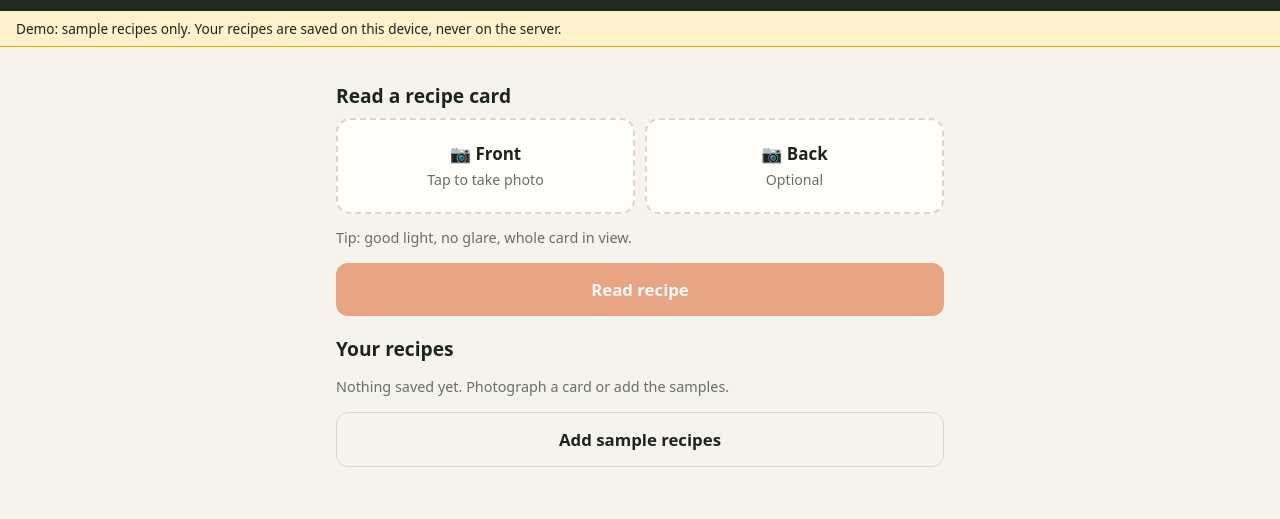
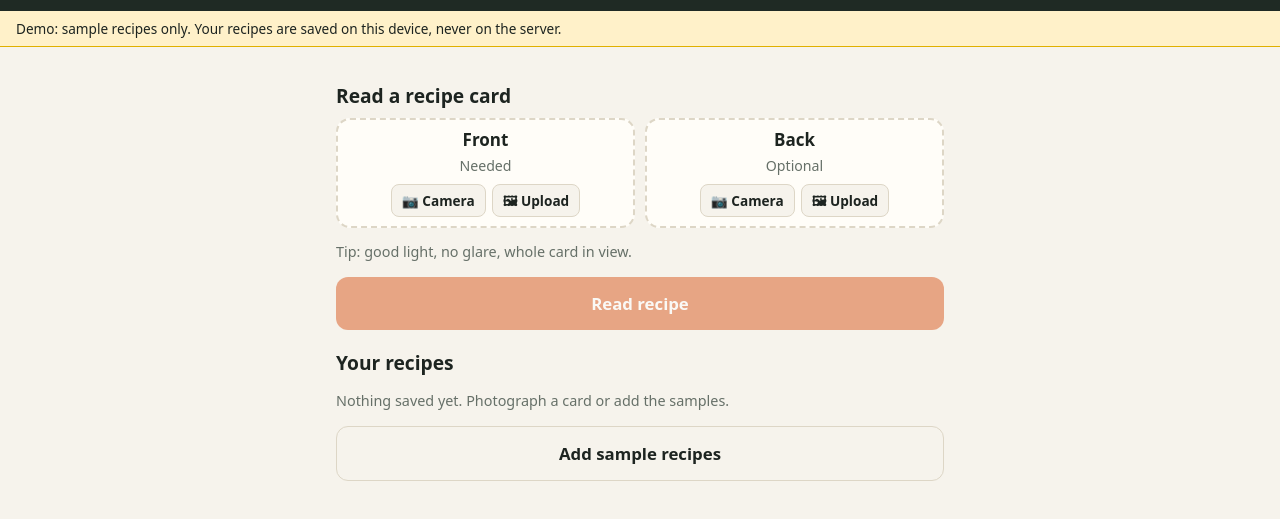
Before and after one commit to Insightio-Prog/recipe-scaler, a plain HTML site: page app/static/index.html in a window 1280 px wide. Shown: the part 43-562 px from the top of the page. Drawn offline with Linux system fonts and the light colour scheme.

Commit message:
Update photo selection UI and functionality

```diff
--- a/app/static/index.html
+++ b/app/static/index.html
@@ -32,11 +32,13 @@ button,select,input,textarea{font:inherit;color:inherit}
 .btn.ghost{background:transparent;color:var(--ink);border:1.5px solid var(--line)}
 .btn:disabled{opacity:.5}
 .row{display:flex;gap:10px}.row>*{flex:1}
-.pick{display:flex;flex-direction:column;align-items:center;justify-content:center;gap:4px;min-height:96px;text-align:center;
-  border:2px dashed var(--line);border-radius:14px;background:var(--card);cursor:pointer;padding:8px;font-weight:600}
+.pick{display:flex;flex-direction:column;align-items:center;justify-content:center;gap:4px;min-height:110px;text-align:center;
+  border:2px dashed var(--line);border-radius:14px;background:var(--card);padding:8px;font-weight:600}
 .pick small{font-weight:400;color:var(--muted)}
 .pick.has{border-style:solid;border-color:var(--ok)}
 .pick input{display:none}
+.pick .acts{display:flex;gap:6px;margin-top:4px}
+.pick .acts button{border:1.5px solid var(--line);background:var(--bg);border-radius:8px;padding:6px 10px;font-size:.85rem;font-weight:600}
 .pick img{max-height:70px;max-width:100%;border-radius:6px}
 input[type=text],input[type=number],select,textarea{width:100%;background:var(--bg);border:1.5px solid var(--line);border-radius:10px;padding:11px 12px;min-width:0}
 textarea{min-height:110px}
@@ -77,11 +79,13 @@ ol.method{padding-left:22px}ol.method li{margin-bottom:6px}
 <section id="home" class="screen on">
   <h2>Read a recipe card</h2>
   <div class="row">
-    <label class="pick" id="pickFront"><span>📷 Front</span><small>Tap to take photo</small>
-      <input type="file" accept="image/*" capture="environment" id="fFront"></label>
-    <label class="pick" id="pickBack"><span>📷 Back</span><small>Optional</small>
-      <input type="file" accept="image/*" capture="environment" id="fBack"></label>
+    <div class="pick" id="pickFront"></div>
+    <div class="pick" id="pickBack"></div>
   </div>
+  <input type="file" accept="image/*" capture="environment" id="camFront" hidden>
+  <input type="file" accept="image/*" id="fileFront" hidden>
+  <input type="file" accept="image/*" capture="environment" id="camBack" hidden>
+  <input type="file" accept="image/*" id="fileBack" hidden>
   <p class="muted">Tip: good light, no glare, whole card in view.</p>
   <button class="btn" id="readBtn" disabled>Read recipe</button>
   <div class="err" id="readErr"></div>
@@ -198,18 +202,26 @@ $("homeBtn").onclick = () => { renderLibrary(); show("home"); };
 
 // ---------- home: photos ----------
 const photos = {front:null, back:null};
-function wirePick(inputId, pickId, key, label){
+function drawPick(key, label, optional){
+  const pick = $(key==="front"?"pickFront":"pickBack"), f = photos[key];
+  pick.classList.toggle("has", !!f); pick.replaceChildren();
+  if(f){ const img = el("img",{alt:label}); img.src = URL.createObjectURL(f); pick.append(img); }
+  else pick.append(el("span",{text:label}), el("small",{text:optional?"Optional":"Needed"}));
+  const cap = key==="front"?"camFront":"camBack", fil = key==="front"?"fileFront":"fileBack";
+  pick.append(el("div",{class:"acts"},[
+    el("button",{type:"button",text:"📷 Camera",onclick:()=>$(cap).click()}),
+    el("button",{type:"button",text:"🖼 Upload",onclick:()=>$(fil).click()})]));
+  $("readBtn").disabled = !photos.front && !photos.back;
+}
+function wirePick(inputId, key, label, optional){
   $(inputId).addEventListener("change", e=>{
-    const f = e.target.files[0]; photos[key] = f||null;
-    const pick = $(pickId); pick.classList.toggle("has", !!f);
-    pick.replaceChildren();
-    if(f){ const img = el("img",{alt:label}); img.src = URL.createObjectURL(f); pick.append(img, el("small",{text:"Tap to retake"}), e.target); }
-    else { pick.append(el("span",{text:"📷 "+label}), e.target); }
-    $("readBtn").disabled = !photos.front && !photos.back;
+    const f = e.target.files[0]; if(f){ photos[key] = f; }
+    e.target.value = ""; drawPick(key, label, optional);
   });
 }
-wirePick("fFront","pickFront","front","Front");
-wirePick("fBack","pickBack","back","Back");
+wirePick("camFront","front","Front",false); wirePick("fileFront","front","Front",false);
+wirePick("camBack","back","Back",true); wirePick("fileBack","back","Back",true);
+drawPick("front","Front",false); drawPick("back","Back",true);
 
 $("readBtn").onclick = async () => {
   const btn = $("readBtn"); $("readErr").textContent = "";
```
